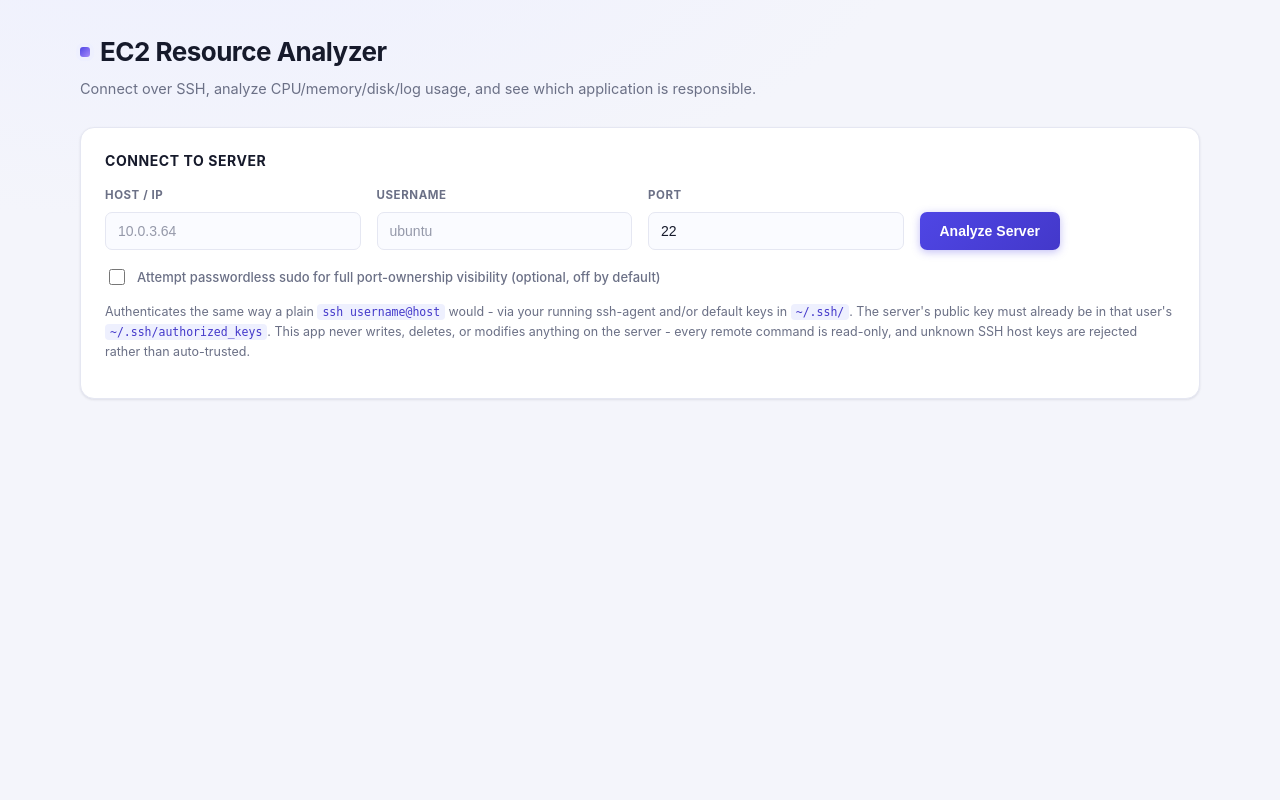
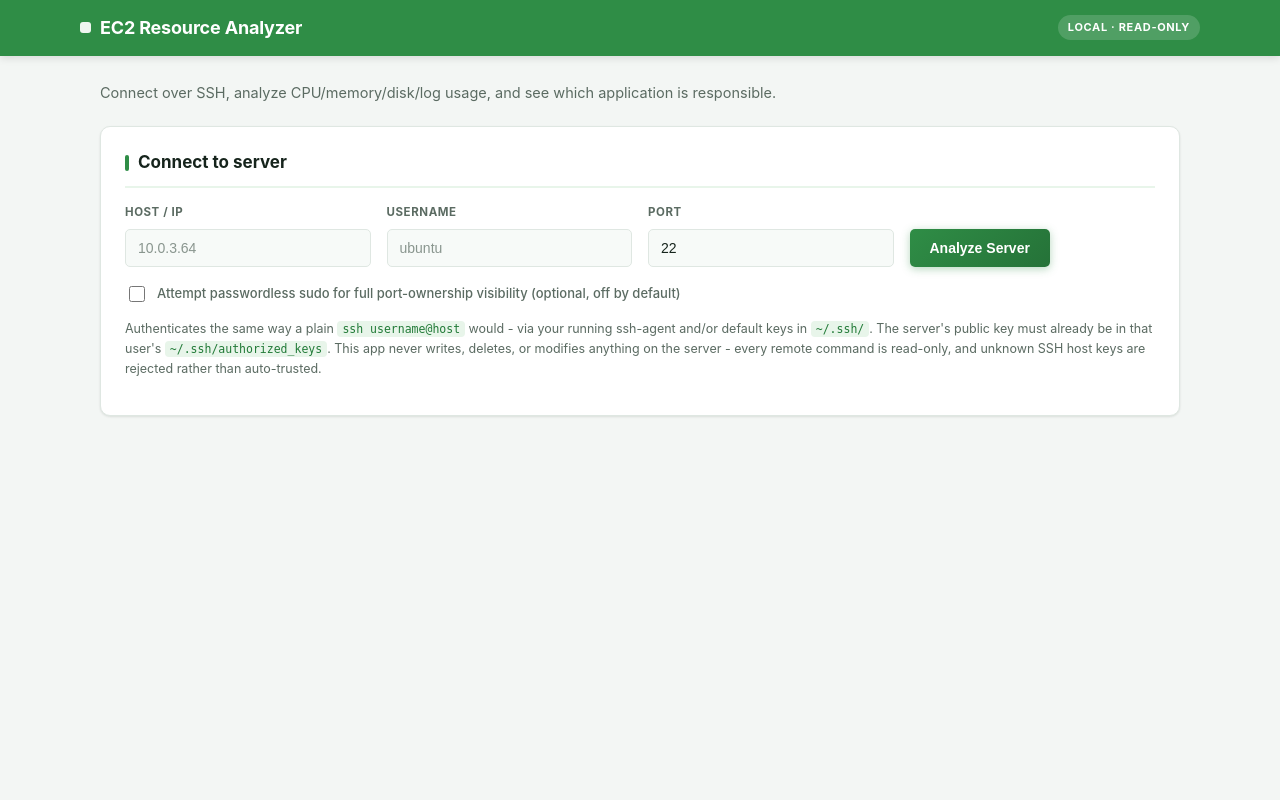
Before and after one commit to pranavsivaprasad230501/ec2-resource-analyzer, a FastAPI app: page / in a window 1280 px wide. Run offline with FastAPI, Linux system fonts and the light colour scheme.

Commit message:
Revert risky systemctl batching, redesign UI with a clean green theme
Correctness fix: the previous commit batched systemctl show across ALL
running units into a single call, delimited by a leading Id= property,
on the assumption that filtered multi-unit output is reliably ordered
per-unit. That assumption isn't consistently documented across systemd
versions, and getting it wrong would silently drop or corrupt
application data - which matters far more than the process-spawn
savings. Reverted to one systemctl show call per unit (still down from
three per unit before this round: no separate systemctl cat, no
duplicate MainPID-only call), which is unambiguously correct.

UI: replaced the indigo theme with a clean, green-accented,
documentation-site style - solid green top navbar, bordered card
headings with a green accent bar, tighter/less-rounded corners.

Co-Authored-By: Claude Sonnet 5 <noreply@anthropic.com>

```diff
--- a/analyzer.py
+++ b/analyzer.py
@@ -162,16 +162,22 @@ SYSTEMD_PIDS=""
 if command -v systemctl >/dev/null 2>&1 && systemctl list-units >/dev/null 2>&1; then
   echo "@@AVAILABLE@@"
   UNITS=$(systemctl list-units --type=service --state=running --no-legend --no-pager 2>/dev/null | awk '{print $1}')
-  if [ -n "$UNITS" ]; then
-    # A single batched `systemctl show` for every unit at once, instead of
-    # one (or three) systemctl invocations per unit - each systemctl call is
-    # a real process spawn plus a D-Bus round trip, so with dozens of
-    # running services that adds up fast. `Id` is requested first purely as
-    # a reliable per-unit delimiter in the flat output stream.
-    SHOW_OUT=$(systemctl show $UNITS -p Id,MainPID,WorkingDirectory,User,ActiveState,SubState --no-pager 2>/dev/null)
-    echo "$SHOW_OUT"
-    SYSTEMD_PIDS=$(echo "$SHOW_OUT" | grep '^MainPID=' | cut -d= -f2 | grep -v '^0$')
-  fi
+  # One `systemctl show` per unit (not batched across units in a single
+  # call): different systemd/D-Bus versions are not consistently documented
+  # on how multi-unit `-p`-filtered output is delimited, and getting that
+  # wrong would silently corrupt or drop application data - which matters
+  # far more here than shaving a few hundred ms off this section. This is
+  # still down from 3 systemctl invocations per unit to 1 (no more separate
+  # `systemctl cat` for ExecStart, and MainPID is read from this same call).
+  for u in $UNITS; do
+    echo "@@UNIT:$u@@"
+    UNIT_SHOW=$(systemctl show "$u" -p MainPID,WorkingDirectory,User,ActiveState,SubState --no-pager 2>/dev/null)
+    echo "$UNIT_SHOW"
+    MP=$(echo "$UNIT_SHOW" | grep '^MainPID=' | cut -d= -f2)
+    if [ -n "$MP" ] && [ "$MP" != "0" ]; then
+      SYSTEMD_PIDS="$SYSTEMD_PIDS $MP"
+    fi
+  done
 else
   echo "@@UNAVAILABLE@@"
 fi
@@ -829,30 +835,23 @@ def parse_docker_ports(raw: str) -> List[Dict[str, Any]]:
 
 
 def parse_systemd(text: str) -> Dict[str, Any]:
-    """Parse a single batched `systemctl show <units...> -p Id,MainPID,...`
-    call for every running unit at once. There is no reliable blank-line
-    separator between units in this filtered-property form, so `Id=<unit>`
-    (requested first) is used as the per-unit delimiter instead - it's the
-    one property guaranteed to be unique and present for every unit."""
+    """Parse one `systemctl show <unit> -p MainPID,...` call per running
+    unit, each preceded by an `@@UNIT:<name>@@` marker we control (unlike
+    systemd's own output format, which is not consistently documented across
+    versions for how multiple filtered-property blocks are delimited)."""
     text = text.strip()
     if not text or text.startswith("@@UNAVAILABLE@@"):
         return {"available": False, "services": []}
     body = text[len("@@AVAILABLE@@"):] if text.startswith("@@AVAILABLE@@") else text
-    body = body.strip()
-    if not body:
-        return {"available": True, "services": []}
-    blocks = re.split(r"(?m)^Id=", body)
+    blocks = re.split(r"@@UNIT:(.*?)@@", body)
     services = []
-    for block in blocks:
-        block = block.strip()
-        if not block:
-            continue
-        lines = block.splitlines()
-        unit_name = lines[0].strip()
+    it = iter(blocks[1:])
+    for unit, content in zip(it, it):
+        unit_name = unit.strip()
         if not unit_name:
             continue
         props: Dict[str, str] = {}
-        for line in lines[1:]:
+        for line in content.strip().splitlines():
             line = line.strip()
             if "=" in line:
                 k, _, v = line.partition("=")
--- a/static/style.css
+++ b/static/style.css
@@ -1,41 +1,45 @@
 :root {
-  --bg: #f4f5fb;
+  --bg: #f3f6f4;
   --surface: #ffffff;
-  --surface-alt: #fafbff;
-  --border: #e5e7f2;
-  --text: #161a2b;
-  --text-muted: #6b7086;
-  --accent: #4f46e5;
-  --accent-hover: #4338ca;
-  --accent-soft: #eef0fe;
-  --accent-text: #4338ca;
-  --ok-fg: #15803d;
-  --ok-bg: #eafbf1;
-  --warn-fg: #b45309;
-  --warn-bg: #fff8e8;
-  --crit-fg: #b91c1c;
-  --crit-bg: #fef0f0;
-  --shadow-sm: 0 1px 2px rgba(20, 22, 45, 0.04), 0 1px 3px rgba(20, 22, 45, 0.06);
-  --shadow-md: 0 4px 14px rgba(20, 22, 45, 0.08);
-  --radius-lg: 14px;
-  --radius-md: 10px;
-  --radius-sm: 7px;
+  --surface-alt: #f7faf8;
+  --border: #dfe7e2;
+  --text: #16241c;
+  --text-muted: #5b6b62;
+  --accent: #2f8d46;
+  --accent-hover: #257238;
+  --accent-soft: #e8f5ea;
+  --accent-text: #217a37;
+  --navbar: #2f8d46;
+  --navbar-text: #ffffff;
+  --ok-fg: #1f7a3d;
+  --ok-bg: #e9f9ee;
+  --warn-fg: #a15c07;
+  --warn-bg: #fef6e4;
+  --crit-fg: #b3261e;
+  --crit-bg: #fdecec;
+  --shadow-sm: 0 1px 2px rgba(20, 30, 24, 0.05), 0 1px 3px rgba(20, 30, 24, 0.06);
+  --shadow-md: 0 4px 14px rgba(20, 30, 24, 0.09);
+  --radius-lg: 10px;
+  --radius-md: 8px;
+  --radius-sm: 5px;
   --mono: "SFMono-Regular", ui-monospace, Consolas, "Liberation Mono", Menlo, monospace;
-  --sans: -apple-system, BlinkMacSystemFont, "Segoe UI", Inter, Roboto, Helvetica, Arial, sans-serif;
+  --sans: -apple-system, BlinkMacSystemFont, "Segoe UI", Roboto, Helvetica, Arial, sans-serif;
 }
 
 @media (prefers-color-scheme: dark) {
   :root {
-    --bg: #0d0f18;
-    --surface: #151826;
-    --surface-alt: #1b1e2e;
-    --border: #2a2e42;
-    --text: #e7e8f3;
-    --text-muted: #9297ad;
-    --accent: #818cf8;
-    --accent-hover: #a5b4fc;
-    --accent-soft: #1f2140;
-    --accent-text: #b4bcfa;
+    --bg: #0e1512;
+    --surface: #151d19;
+    --surface-alt: #1a231e;
+    --border: #2a352e;
+    --text: #e7ede9;
+    --text-muted: #93a49a;
+    --accent: #46c168;
+    --accent-hover: #6bd487;
+    --accent-soft: #16301f;
+    --accent-text: #6bd487;
+    --navbar: #163a22;
+    --navbar-text: #eafbf0;
     --ok-fg: #4ade80;
     --ok-bg: #123322;
     --warn-fg: #fbbf24;
@@ -53,10 +57,8 @@ html { color-scheme: light dark; }
 
 body {
   margin: 0;
-  padding: 32px 20px 72px;
-  background:
-    radial-gradient(1200px 500px at 15% -10%, var(--accent-soft), transparent 60%),
-    var(--bg);
+  padding: 0 0 72px;
+  background: var(--bg);
   color: var(--text);
   font-family: var(--sans);
   font-size: 14px;
@@ -64,34 +66,63 @@ body {
   -webkit-font-smoothing: antialiased;
 }
 
+.navbar {
+  background: var(--navbar);
+  color: var(--navbar-text);
+  padding: 14px 20px;
+  display: flex;
+  align-items: center;
+  justify-content: space-between;
+  box-shadow: 0 2px 8px rgba(0, 0, 0, 0.12);
+}
+
+.navbar-inner {
+  max-width: 1120px;
+  margin: 0 auto;
+  width: 100%;
+  display: flex;
+  align-items: center;
+  justify-content: space-between;
+}
+
+.navbar .brand {
+  display: flex;
+  align-items: center;
+  gap: 9px;
+  font-size: 18px;
+  font-weight: 700;
+  letter-spacing: -0.01em;
+}
+
+.navbar .brand::before {
+  content: "";
+  display: inline-block;
+  width: 11px;
+  height: 11px;
+  border-radius: 3px;
+  background: #fff;
+  opacity: 0.92;
+}
+
+.navbar .tag {
+  font-size: 11px;
+  font-weight: 700;
+  letter-spacing: 0.06em;
+  text-transform: uppercase;
+  background: rgba(255, 255, 255, 0.16);
+  padding: 4px 10px;
+  border-radius: 99px;
+}
+
 .wrap {
   max-width: 1120px;
   margin: 0 auto;
-}
-
-h1 {
-  font-size: 26px;
-  font-weight: 700;
-  letter-spacing: -0.02em;
-  margin: 0 0 6px;
-  display: flex;
-  align-items: center;
-  gap: 10px;
-}
-
-h1::before {
-  content: "";
-  display: inline-block;
-  width: 10px;
-  height: 10px;
-  border-radius: 3px;
-  background: linear-gradient(135deg, var(--accent), #a78bfa);
-  box-shadow: 0 0 0 4px var(--accent-soft);
+  padding: 26px 20px 0;
 }
 
 .subtitle {
   color: var(--text-muted);
-  margin: 0 0 26px;
+  margin: 0 0 22px;
   font-size: 14.5px;
 }
 
@@ -105,15 +136,24 @@ h1::before {
 }
 
 .card h2 {
-  font-size: 14px;
+  font-size: 17px;
   font-weight: 700;
-  text-transform: uppercase;
-  letter-spacing: 0.04em;
   color: var(--text);
   margin: 0 0 16px;
+  padding-bottom: 10px;
+  border-bottom: 2px solid var(--accent-soft);
   display: flex;
   align-items: center;
-  gap: 8px;
+  gap: 9px;
+}
+
+.card h2::before {
+  content: "";
+  display: inline-block;
+  width: 4px;
+  height: 16px;
+  border-radius: 2px;
+  background: var(--accent);
 }
 
 .form-grid {
@@ -162,12 +202,12 @@ button.primary {
   font-size: 14px;
   font-weight: 600;
   cursor: pointer;
-  box-shadow: 0 2px 8px rgba(79, 70, 229, 0.35);
+  box-shadow: 0 2px 8px rgba(47, 141, 70, 0.35);
   transition: transform 0.1s ease, box-shadow 0.15s ease, opacity 0.15s ease;
 }
 
 button.primary:hover:not(:disabled) {
-  box-shadow: 0 4px 14px rgba(79, 70, 229, 0.45);
+  box-shadow: 0 4px 14px rgba(47, 141, 70, 0.45);
   transform: translateY(-1px);
 }
 
--- a/templates/index.html
+++ b/templates/index.html
@@ -1,8 +1,14 @@
 <title>EC2 Resource Analyzer</title>
 <link rel="stylesheet" href="/static/style.css">
 
+<div class="navbar">
+  <div class="navbar-inner">
+    <span class="brand">EC2 Resource Analyzer</span>
+    <span class="tag">Local &middot; Read-Only</span>
+  </div>
+</div>
+
 <div class="wrap">
-  <h1>EC2 Resource Analyzer</h1>
   <p class="subtitle">Connect over SSH, analyze CPU/memory/disk/log usage, and see which application is responsible.</p>
 
   <div class="card">
```
Also changed, not shown: README.md, 1 other file.
